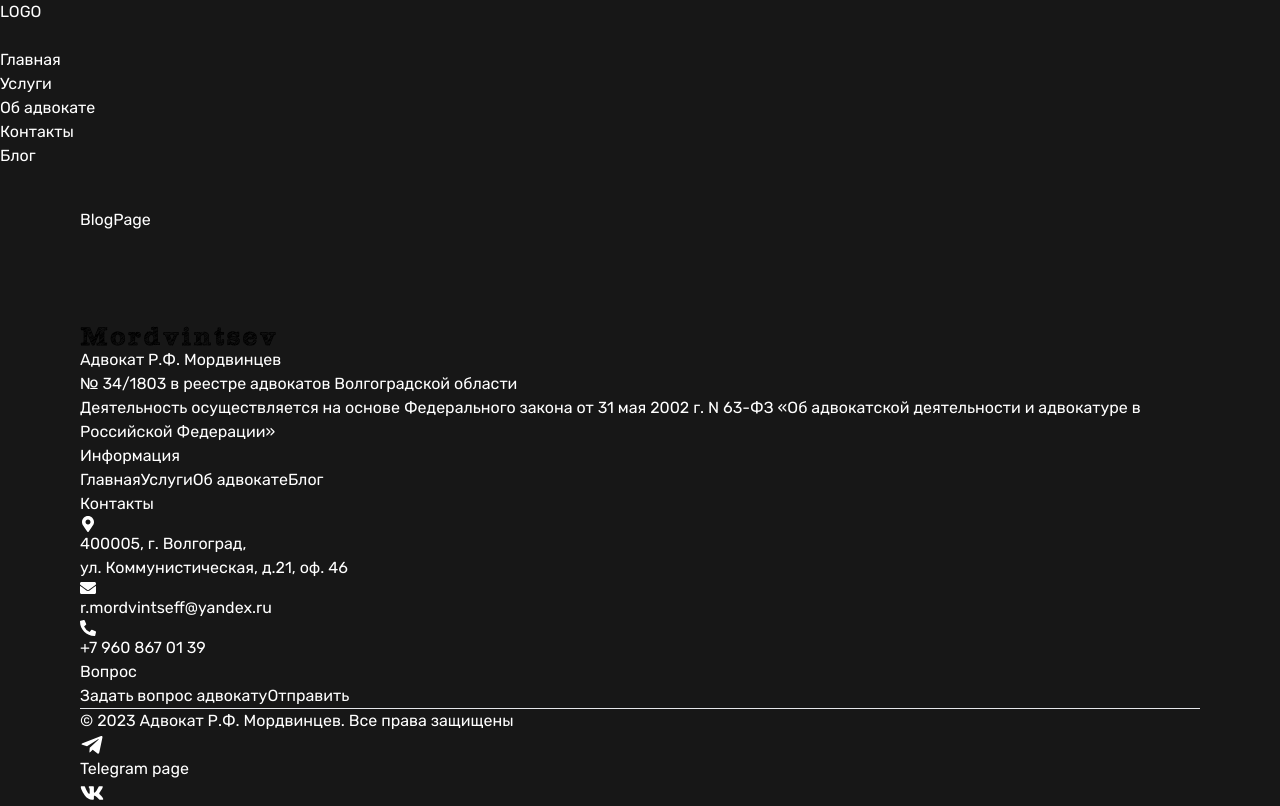
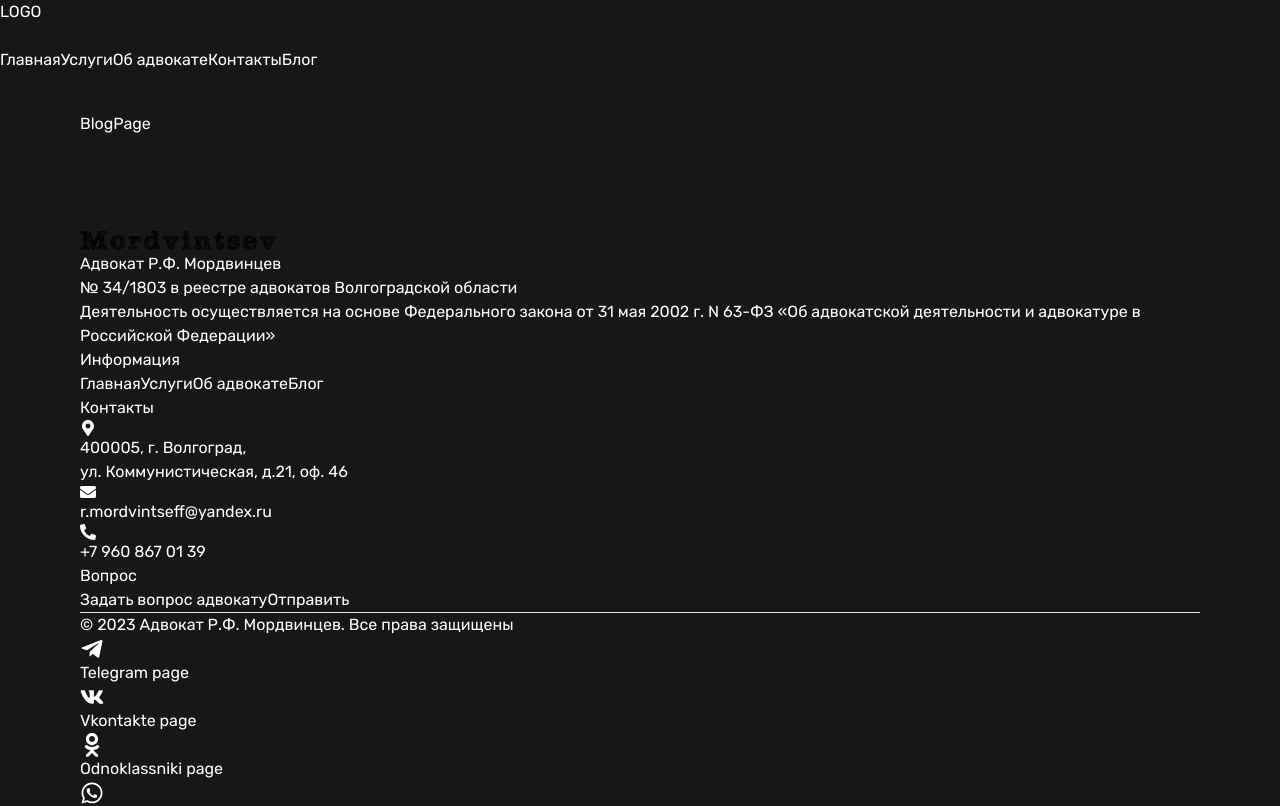
Before and after one commit to toriomara/mordvintsev, a Next.js app: page /blog in a window 1280 px wide. Shown: the top 806 px of the page. Built offline with nearby package versions, Linux system fonts and the light colour scheme.

Commit message:
feat: add active navLink

```diff
--- a/src/app/globals.css
+++ b/src/app/globals.css
@@ -13,6 +13,7 @@ body {
   min-height: 100%;
   color: white;
   background-color: #171717;
+  scrollbar-gutter: stable;
 }
 
 /* header {
@@ -26,6 +27,26 @@ footer {
 main {
   flex: 1 0 auto;
 } */
+
+::-webkit-scrollbar {
+  width: 14px;
+}
+
+::-webkit-scrollbar-track {
+  background-color: #d6d6d6ef;
+}
+
+::-webkit-scrollbar-thumb {
+  background-color: #4d4d4d;
+  border: 1px solid transparent;
+  border-radius: 6px;
+  background-clip: content-box;
+}
+
+::-webkit-scrollbar-thumb:hover {
+  background-color: #292929;
+  border: 1px solid transparent;
+}
 
 .contact-input {
   @apply outline-none focus:ring bg-[#18191e] border border-[#33353f] placeholder-[#9ca2a9] text-gray-100 text-sm rounded-lg block w-full p-2.5;
--- a/src/components/EmailSection.jsx
+++ b/src/components/EmailSection.jsx
@@ -1,5 +1,4 @@
 'use client';
-import { useState } from 'react';
 import GithubIcon from '../../public/images/github-icon.svg';
 import LinkedinIcon from '../../public/images/linkedin-icon.svg';
 import Link from 'next/link';
--- a/src/components/Features.jsx
+++ b/src/components/Features.jsx
@@ -7,9 +7,9 @@ import {
 
 const features = [
   {
-    name: 'Push to deploy',
+    name: 'Доступные цены',
     description:
-      'Morbi viverra dui mi arcu sed. Tellus semper adipiscing suspendisse semper morbi. Odio urna massa nunc massa.',
+      'Вам не придётся продавать свою недвижимость или брать кредит. Возможна оплата в рассрочку.',
     icon: CloudArrowUpIcon,
   },
   {
--- a/src/components/NavLink.jsx
+++ b/src/components/NavLink.jsx
@@ -1,14 +1,18 @@
-import Link from 'next/link';
+// import Link from 'next/link';
+// import { useRouter } from 'next/navigation';
 
-const NavLink = ({ href, title }) => {
-  return (
-    <Link
-      className='block py-2 pl-3 pr-4 text-[#adb7be] sm:text-sl rounded md:p-0 hover:text-white'
-      href={href}
-    >
-      {title}
-    </Link>
-  );
-};
-
-export default NavLink;
+// export const NavLink = ({ href, title }) => {
+//   const router = useRouter();
+//   return (
+//     <Link
+//       className={
+//         router.pathname === href
+//           ? 'text-indigo-600'
+//           : 'block py-2 pl-3 pr-4 text-[#adb7be] sm:text-sl rounded md:p-0 hover:text-white'
+//       }
+//       href={href}
+//     >
+//       {title}
+//     </Link>
+//   );
+// };
--- a/src/components/Navbar.jsx
+++ b/src/components/Navbar.jsx
@@ -1,9 +1,10 @@
 'use client';
 import { useState } from 'react';
 import Link from 'next/link';
-import NavLink from './NavLink';
+import { NavLink } from './NavLink';
 import { Bars3Icon, XMarkIcon } from '@heroicons/react/24/solid';
 import MenuOverlay from './MenuOverlay';
+import { useRouter, usePathname } from 'next/navigation';
 
 const navLinks = [
   { title: 'Главная', path: '/' },
@@ -14,6 +15,9 @@ const navLinks = [
 ];
 
 export const Navbar = () => {
+  const router = useRouter();
+  const pathname = usePathname();
+
   const [isNavbarOpen, setIsNavbarOpen] = useState(false);
 
   const handleOpen = () => {
@@ -47,11 +51,23 @@ export const Navbar = () => {
           )}
         </div>
         <div className='menu hidden md:block md:w-auto' id='navbar'>
-          <ul className='flex p-4 md:p-0 md:flex-row md:space-x-8 mt-0'>
+          <ul className='flex p-4 md:p-0 md:flex-row md:space-x-8 mt-0 items-center'>
             {navLinks.map((link, index) => (
-              <li key={index}>
-                <NavLink href={link.path} title={link.title} />
-              </li>
+              <Link
+                key={index}
+                href={link.path}
+                className={`${
+                  pathname === link.path
+                    ? 'bg-indigo-600 px-4 py-2 rounded-md'
+                    : 'block py-2 pl-3 pr-4 text-[#adb7be] sm:text-sl rounded md:p-0 hover:text-white'
+                }
+                `}
+              >
+                {link.title}
+              </Link>
+              // <li key={index}>
+              // <NavLink key={index} href={link.path} title={link.title} />
+              // </li>
             ))}
           </ul>
         </div>
```
Also changed, not shown: src/components/AboutSection.jsx (+17 -9 lines), src/components/HeroSection.jsx (+5 -3 lines), src/components/SkillsSection.jsx (+32 -3 lines), src/constants/index.js (+9 -0 lines).
